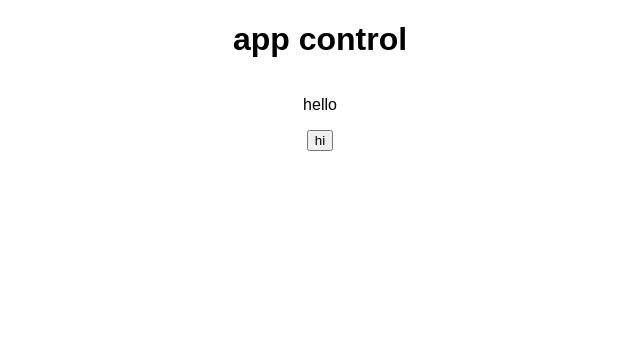
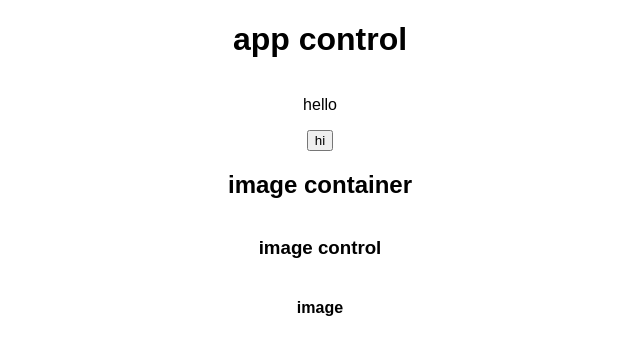
Before and after one commit to fcongson/react-context-api, a React (Create React App) app: page / in a window 1280 px wide. Shown: the top 354 px of the page, without its empty margins (320-960 px from the left). Built offline with nearby package versions, Linux system fonts and the light colour scheme.

Commit message:
Add nested image components

```diff
--- a/src/App.js
+++ b/src/App.js
@@ -2,12 +2,14 @@ import React, { Component } from 'react';
 import './App.css';
 import AppControl from './components/AppControl';
 import AppContextProvider from './components/AppContextProvider';
+import ImageContainer from './components/ImageContainer';
 
 class App extends Component {
   render() {
     return (
       <AppContextProvider>
         <AppControl />
+        <ImageContainer />
       </AppContextProvider>
     );
   }
--- /dev/null
+++ b/src/components/Image.js
@@ -0,0 +1,21 @@
+import React, { Component } from 'react';
+import { AppContext } from './AppContextProvider';
+import '../App.css';
+
+class Image extends Component {
+  render() {
+    return (
+      <AppContext.Consumer>
+        {(context) => (
+          <React.Fragment>
+            <div class="div-center">
+              <h4>image</h4>
+            </div>
+          </React.Fragment>
+        )}
+      </AppContext.Consumer>
+    );
+  }
+}
+
+export default Image;
--- /dev/null
+++ b/src/components/ImageContainer.js
@@ -0,0 +1,23 @@
+import React, { Component } from 'react';
+import { AppContext } from './AppContextProvider';
+import '../App.css';
+import ImageControl from './ImageControl';
+
+class ImageContainer extends Component {
+  render() {
+    return (
+      <AppContext.Consumer>
+        {(context) => (
+          <React.Fragment>
+            <div class="div-center">
+              <h2>image container</h2>
+              <ImageControl />
+            </div>
+          </React.Fragment>
+        )}
+      </AppContext.Consumer>
+    );
+  }
+}
+
+export default ImageContainer;
--- /dev/null
+++ b/src/components/ImageControl.js
@@ -0,0 +1,23 @@
+import React, { Component } from 'react';
+import { AppContext } from './AppContextProvider';
+import '../App.css';
+import Image from './Image';
+
+class ImageControl extends Component {
+  render() {
+    return (
+      <AppContext.Consumer>
+        {(context) => (
+          <React.Fragment>
+            <div class="div-center">
+              <h3>image control</h3>
+              <Image />
+            </div>
+          </React.Fragment>
+        )}
+      </AppContext.Consumer>
+    );
+  }
+}
+
+export default ImageControl;
```
